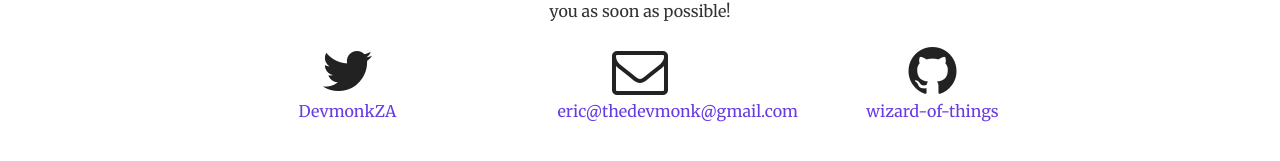
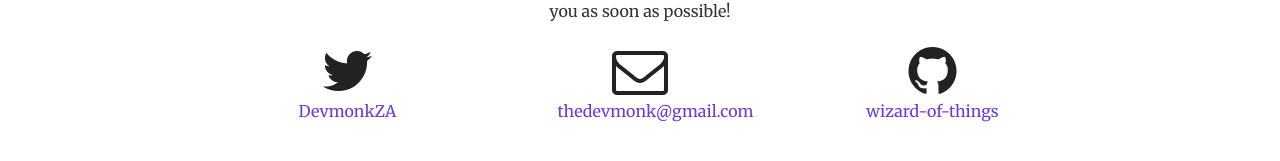
Before and after one commit to wizard-of-things/iot-wizards-jekyll, a Jekyll site: the page built from index.html, in a window 1280 px wide and 900 px high, scrolled down 1221 px. Shown: the part 657-818 px from the top of the window. Built offline with Jekyll 4.4.1, drawn with Linux system fonts in a browser that asks for light colours.

Commit message:
fix email

```diff
--- a/_config.yml
+++ b/_config.yml
@@ -1,6 +1,6 @@
 # Site settings
 title: IOT Wizards
-email: eric@thedevmonk@gmail.com
+email: thedevmonk@gmail.com
 description: "IOT Wizards"
 baseurl: ""
 url: "https://www.iot-wizards.com"
```
